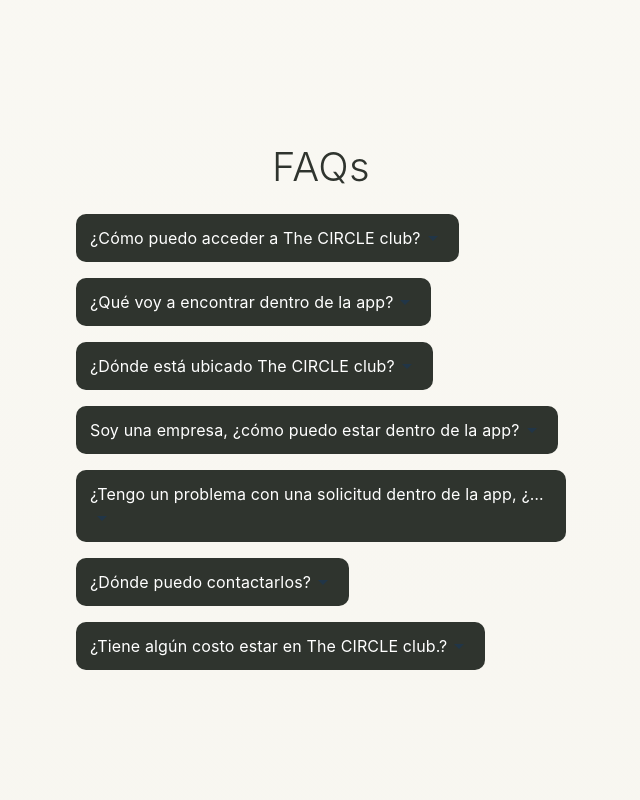
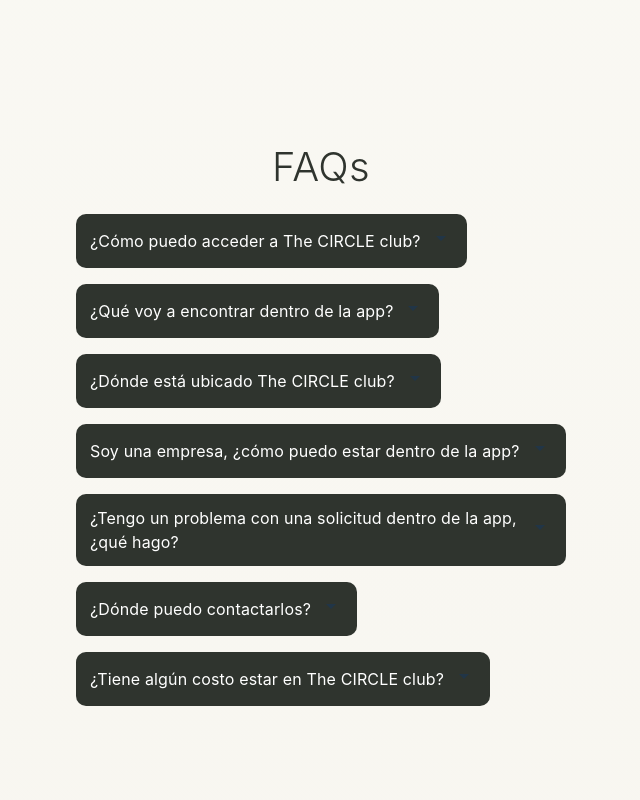
Before and after one commit to x8xIsanamix8x/TheCircleClub, a React (Vite) app: page / in a window 1280 px wide. Shown: the part 3660-4460 px from the top of the page, without its empty margins (319-959 px from the left). Built offline with nearby package versions, Linux system fonts and the light colour scheme; no server answers; what i18n-iso-countries would draw is missing.

Commit message:
Nowrap solution

```diff
--- a/src/components/FAQs.tsx
+++ b/src/components/FAQs.tsx
@@ -20,12 +20,12 @@
   },
   {
     question: 'Soy una empresa, ¿cómo puedo estar dentro de la app?',
-    answer:'Contáctanos vía email o por WhatsApp. Te enviaremos toda la información necesaria para formar parte del club. ',
+    answer: 'Contáctanos vía email o por WhatsApp. Te enviaremos toda la información necesaria para formar parte del club.',
   },
   {
     question: '¿Tengo un problema con una solicitud dentro de la app, ¿qué hago?',
     answer:
-      ' Nuestro servicio de atención al cliente está disponible por WhatsApp las 24 horas. Escríbenos y te ayudaremos de inmediato.',
+      'Nuestro servicio de atención al cliente está disponible por WhatsApp las 24 horas. Escríbenos y te ayudaremos de inmediato.',
   },
   {
     question: '¿Dónde puedo contactarlos?',
@@ -33,14 +33,13 @@
       'Puedes escribirnos directamente a través del formulario de contacto en nuestra página web o por nuestras redes sociales.',
   },
   {
-    question: '¿Tiene algún costo estar en The CIRCLE club.?',
+    question: '¿Tiene algún costo estar en The CIRCLE club?',
     answer:
       'No cobramos a los influencers por formar parte del club.',
   },
 ];
 
 const FAQs = () => {
-
   const [openIndex, setOpenIndex] = useState<number | null>(null);
 
   const handleToggle = (index: number) => {
@@ -49,74 +48,65 @@
 
   return (
     <Grid container direction="row" justifyContent="center" alignItems="top" mt="22.2vh">
-      <Grid size={12} px={{ xs: 0, md: "100px", lg: "315px" }}>
-        <Typography textAlign="center" component="p" fontSize={40} fontWeight={300} sx={{ color: '#2F342E', fontFamily: 'Inter' }}>FAQs</Typography>
-          <Grid
-            container
-            direction="row"
-            justifyContent="space-between"
-            spacing={2}
-            mt="2.22vh"
+      <Grid item xs={12} px={{ xs: 2, md: "100px", lg: "315px" }}>
+        <Typography
+          textAlign="center"
+          component="p"
+          fontSize={40}
+          fontWeight={300}
+          sx={{ color: '#2F342E', fontFamily: 'Inter' }}
         >
+          FAQs
+        </Typography>
+
+        <Grid container spacing={2} mt="2.22vh">
           {faqData.map((item, index) => (
             <Grid
               item
-                xs={12} // Ajusta el tamaño para pantallas pequeñas
-                md={6} // Ajusta el tamaño para pantallas medianas
+              xs={12}
+              md={6}
               key={index}
               sx={{
                 backgroundColor: '#2F342E',
                 borderRadius: '10px',
                 cursor: 'pointer',
-                  overflow: 'hidden', // Evita desbordamientos
+                overflow: 'hidden',
               }}
               py="1.5vh"
               onClick={() => handleToggle(index)}
             >
+              <Grid container direction="column" px="14px">
+                {/* Pregunta + Ícono */}
                 <Grid
                   container
-                  direction="row"
+                  alignItems="center"
                   justifyContent="space-between"
-                  alignItems="center"
-                  px="14px"
+                  wrap="nowrap"
+                  sx={{ gap: 1 }}
                 >
-                  {/* Pregunta */}
-                  <Grid item xs={10} sx={{ whiteSpace: 'nowrap', overflow: 'hidden', textOverflow: 'ellipsis' }}>
+                  <Grid item sx={{ flex: 1 }}>
                     <Typography
-                      textAlign="left"
-                      component="p"
                       fontSize={16}
                       fontWeight={400}
                       sx={{
                         color: '#FFF',
                         fontFamily: 'Inter',
-                        whiteSpace: 'nowrap',
-                        overflow: 'hidden',
-                        textOverflow: 'ellipsis',
+                        whiteSpace: 'normal',
+                        wordBreak: 'break-word',
                       }}
                     >
-                      {item?.question}
+                      {item.question}
                     </Typography>
                   </Grid>
 
-                  {/* Icono */}
-                  <Grid
-                    item
-                    xs={2}
-                    sx={{
-                      display: 'flex',
-                      justifyContent: 'flex-end',
-                      alignItems: 'center',
-                      whiteSpace: 'nowrap',
-                    }}
-                  >
+                  <Grid item>
                     <ArrowDropDown
                       sx={{
                         transform: openIndex === index ? 'rotate(180deg)' : 'rotate(0deg)',
                         transition: 'transform 0.3s ease',
-                        verticalAlign: 'middle',
                       }}
                     />
+                  </Grid>
                 </Grid>
 
                 {/* Respuesta */}
@@ -140,7 +130,7 @@
         </Grid>
       </Grid>
     </Grid>
-  )
+  );
 };
 
 export default FAQs;
```
Lines whose indentation alone changed are shown as unchanged.
